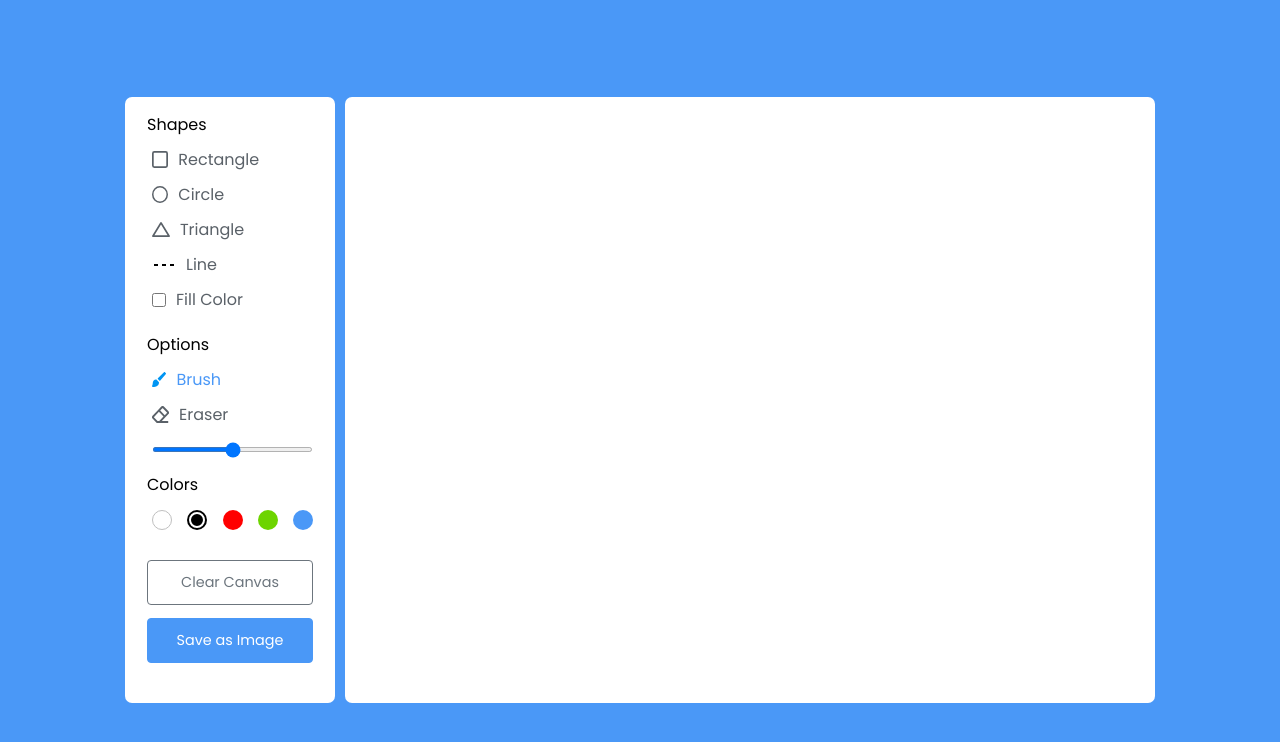
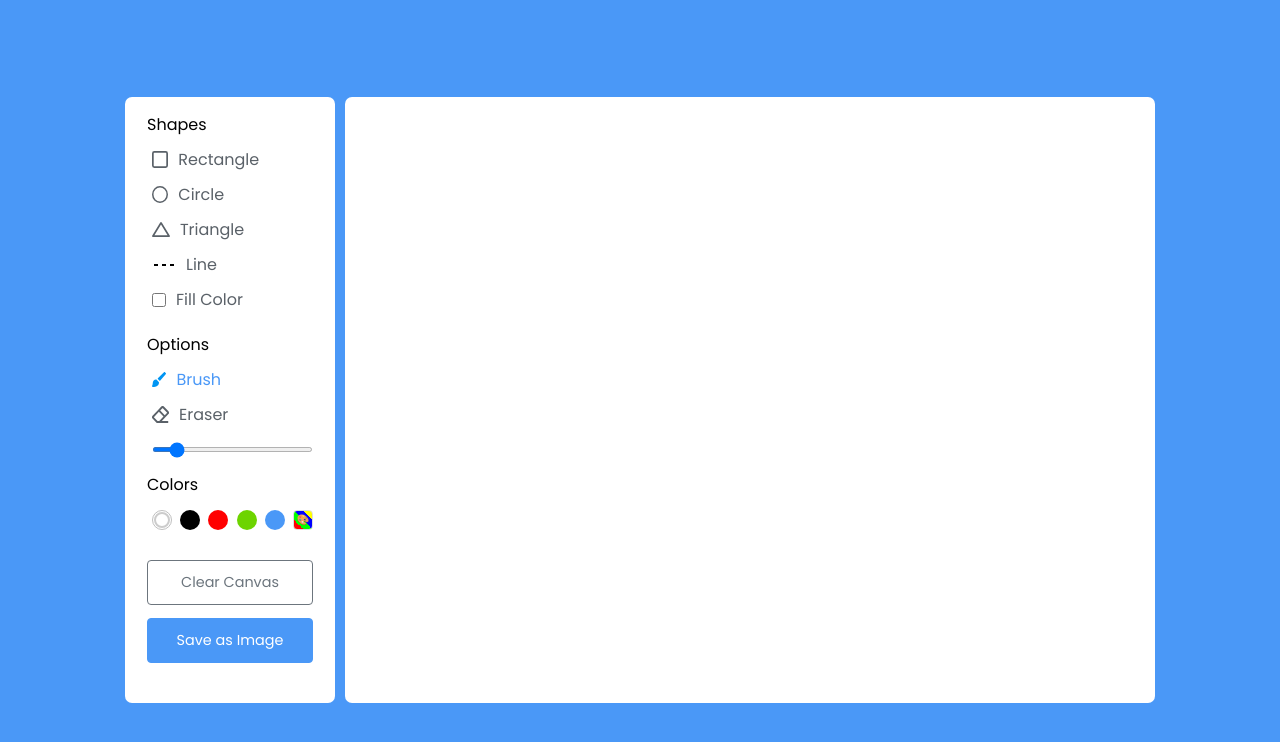
Before and after one commit to iyellalot25/drawing-board, a plain HTML site: page index.html in a window 1280 px wide. Both pictures are taken after a click on the item 162 px from the left and 520 px from the top of the page. Drawn offline with Linux system fonts and the light colour scheme.

Commit message:
Add color picker and improve brush size control
Introduced a color picker to the palette and updated the color selection logic in script.js. The brush size slider now has defined min, max, and default values. CSS was updated to style the color picker and standardize color option backgrounds.

```diff
--- a/index.html
+++ b/index.html
@@ -50,7 +50,7 @@
             <span>Eraser</span>
           </li>
           <li class="option">
-            <input type="range" id="size-slider">
+            <input type="range" id="size-slider" min="1" max="35" value="5">
           </li>
         </ul>
       </div>
@@ -61,7 +61,8 @@
           <li class="option selected"></li>
           <li class="option"></li>
           <li class="option"></li>
-          <li class="option">
+          <li class="option"></li>
+          <li class="picker">
             <input type="color" id="color-picker" value="#4A98F7">
           </li>
         </ul>
--- a/script.js
+++ b/script.js
@@ -1,13 +1,17 @@
 const canvas = document.querySelector("canvas");
 const toolBtns = document.querySelectorAll(".tool");
 const fillColor = document.getElementById('fill-color');
+const sizeSlider = document.getElementById('size-slider');
 const ctx = canvas.getContext("2d");
+const colorBtns = document.querySelectorAll('.colors .option');
+const colorPicker = document.getElementById('color-picker');
 
 //global var with default val
 let prevMouseX, prevMouseY, snapshot;
 let isDrawing = false;
 let selectedTool = "brush";
 let brushWidth = 5;
+let selectedColor = '#000';
 
 window.addEventListener('load', () => {
   canvas.width = canvas.offsetWidth;
@@ -21,6 +25,8 @@ canvas.addEventListener('mousedown', (e) => {
   prevMouseY = e.offsetY;
   ctx.beginPath(); //Everytime mousedown new path not continue from prev path
   ctx.lineWidth = brushWidth;
+  ctx.fillStyle = selectedColor;
+  ctx.strokeStyle = selectedColor;
   //copying canvas data and passing as snapshot value this avoids the dragging effect
   snapshot = ctx.getImageData(0, 0, canvas.width, canvas.height);
 });
@@ -74,3 +80,20 @@ toolBtns.forEach((btn) => {
     selectedTool = btn.id;
   });
 });
+
+sizeSlider.addEventListener('change', () => {
+  brushWidth = sizeSlider.value;
+});
+
+colorBtns.forEach((btn) => {
+  btn.addEventListener('click', () => {
+    document.querySelector('.options .selected').classList.remove('selected'); //removing active from current active btn before adding it to clicked btn
+    btn.classList.add('selected');
+    selectedColor = window.getComputedStyle(btn).getPropertyValue("background-color");
+  });
+});
+
+colorPicker.addEventListener('change', () => {
+  colorPicker.parentElement.style.background = colorPicker.value;
+  selectedColor = colorPicker.value;
+})
--- a/style.css
+++ b/style.css
@@ -98,24 +98,24 @@ section {
 }
 
 .colors .option:nth-child(1) {
-  background: white;
+  background-color: white;
   border: 1px solid #bfbfbf;
 }
 
 .colors .option:nth-child(2) {
-  background: black;
+  background-color: black;
 }
 
 .colors .option:nth-child(3) {
-  background: red;
+  background-color: red;
 }
 
 .colors .option:nth-child(4) {
-  background:#6DD400;
+  background-color:#6DD400;
 }
 
 .colors .option:nth-child(5) {
-  background: #4A98F7;
+  background-color: #4A98F7;
 }
 
 .colors .option.selected::before{
@@ -133,6 +133,41 @@ section {
 
 .colors .option:first-child.selected::before {
   border-color: #ccc;
+}
+
+.colors .picker {
+  height: 20px;
+  width: 20px;
+  margin-top: 3px;
+  position: relative;
+  cursor: pointer;
+  border-radius: 4px; /* Square instead of circle */
+  background:
+    /* Create a simple palette icon with gradients */
+    linear-gradient(45deg,
+      #FF0000 25%, #00FF00 25%, #00FF00 50%,
+      #0000FF 50%, #0000FF 75%, #FFFF00 75%);
+  display: flex;
+  align-items: center;
+  justify-content: center;
+  border: 1px solid #ddd;
+}
+
+.picker::before {
+  content: "🎨";
+  font-size: 10px;
+  position: absolute;
+  z-index: 1;
+}
+
+.option #color-picker,
+.picker #color-picker {
+  opacity: 0;
+  position: absolute;
+  width: 100%;
+  height: 100%;
+  cursor: pointer;
+  z-index: 2;
 }
 
 .option #color-picker{
```
